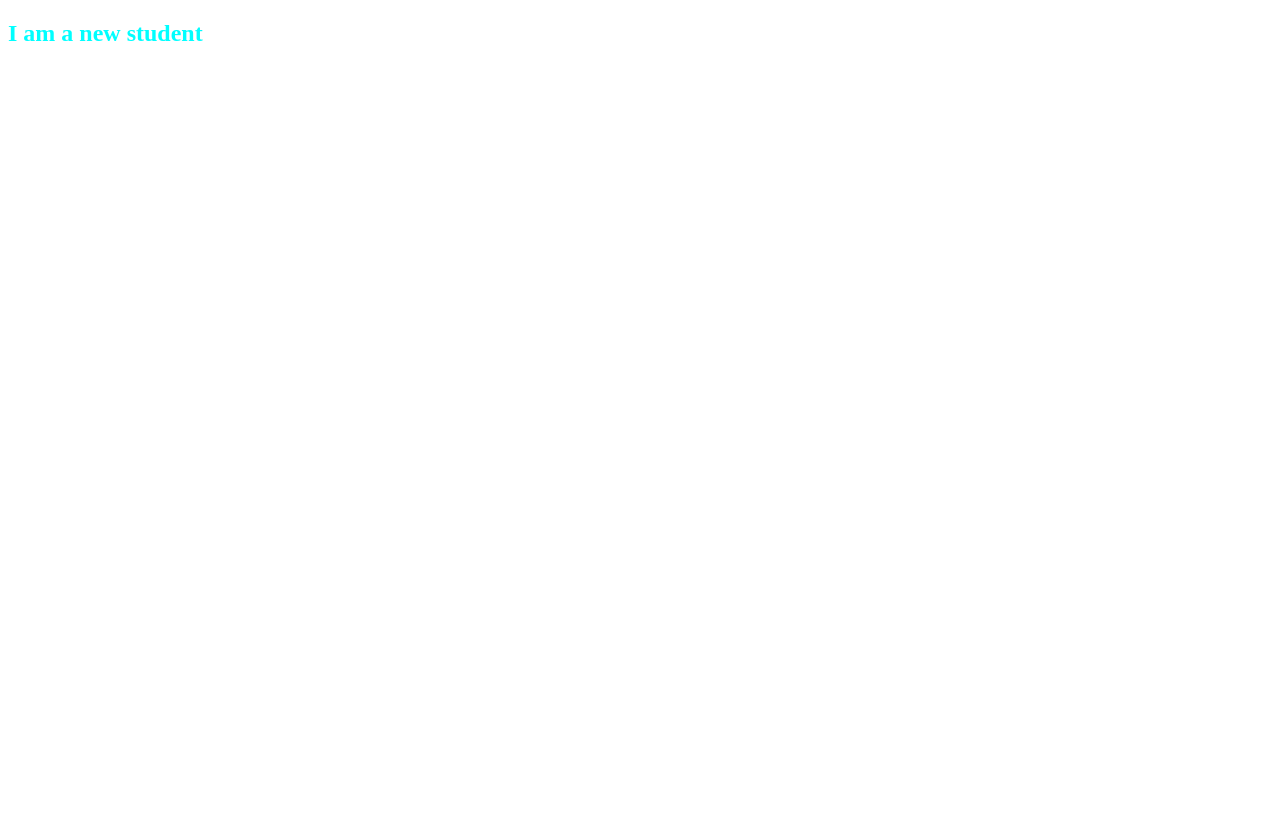
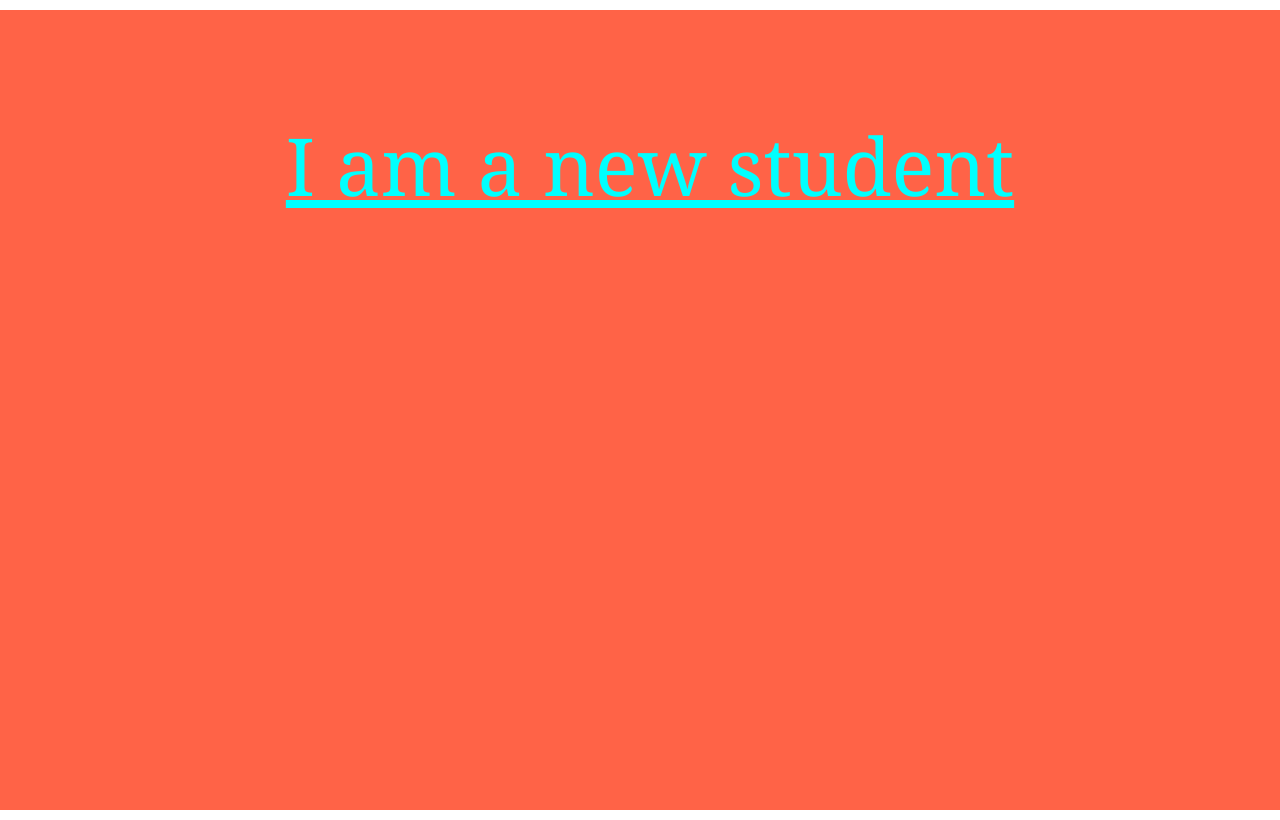
Before and after one commit to protivaghosh/my--first-github-repo, a plain HTML site: page index.html in a window 1280 px wide. Drawn offline with Linux system fonts and the light colour scheme.

Commit message:
heading tag

```diff
--- a/index.html
+++ b/index.html
@@ -8,6 +8,9 @@
     <link rel="shortcut icon" href="https://img.icons8.com/?size=100&id=23028&format=png" type="image/x-icon">
 </head>
 <body>
-    <h2>I am a new student</h2>
+    <div id="rudrik">
+        <h2>I am a new student</h2>
+    </div>
+
 </body>
 </html>
--- a/style.css
+++ b/style.css
@@ -1,3 +1,23 @@
+*{
+    padding: 0;
+    margin: 0;
+}
 h2{
     color:aqua;
+    font-style: normal;
+    font-weight: lighter;
+    font-family:Georgia, 'Times New Roman', Times, serif;
+    text-decoration: underline;
+    font-size: 80px;
+    text-align: center;
 }
+#rudrik{
+    background-color:tomato;
+    height: 600px;
+    padding: 100px;
+    width:1100px;
+    margin: 10px;
+    margin-bottom: 10px;
+    margin-left: auto;
+    margin-right: auto;
+}
```
